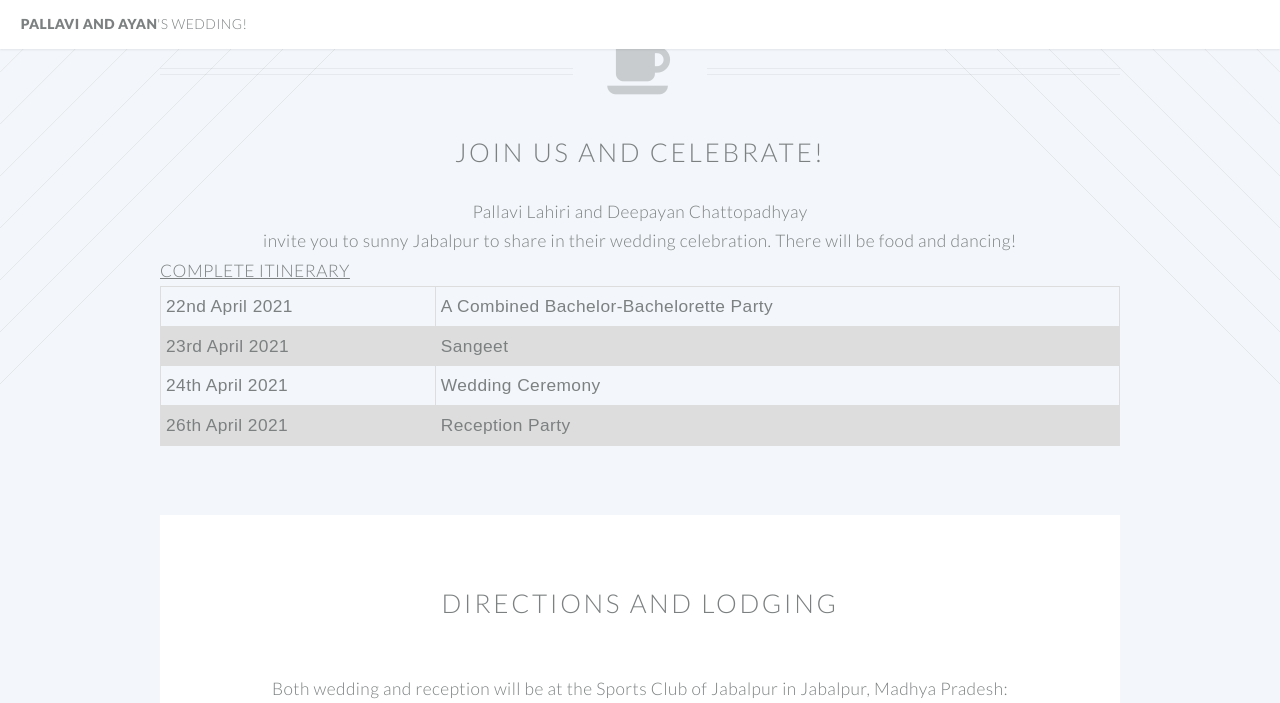
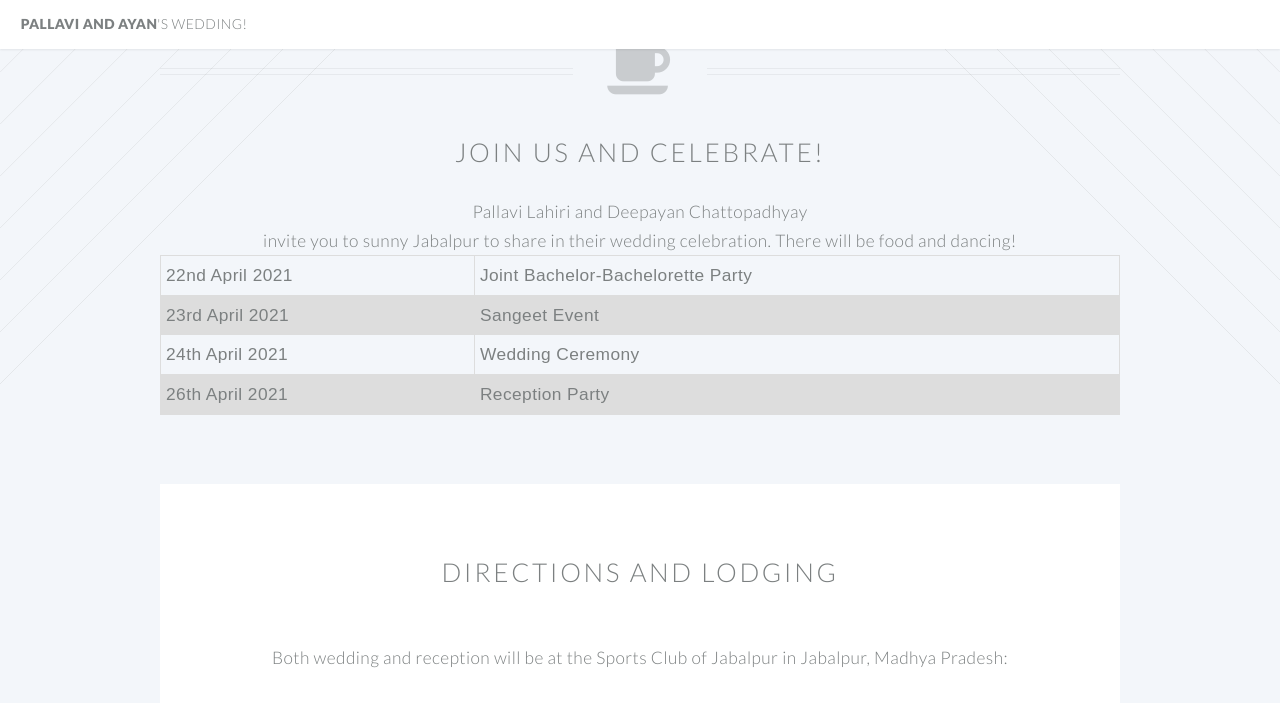
Before and after one commit to deepayanchattopadhyay/test, a Jekyll site: the page built from index.html, in a window 1280 px wide and 900 px high, scrolled down 727 px, cut to the strip 0-703 px from the top of the window. Built offline with Jekyll 4.4.1, drawn with Linux system fonts in a browser that asks for light colours.

Commit message:
RSVP added

```diff
--- a/index.html
+++ b/index.html
@@ -46,8 +46,7 @@
 						}
 
 						</style>
-						<td style="width:427px;">
-						<h4><u>Complete Itinerary</u></h4>
+
 						<style>
 
 						table {
@@ -72,11 +71,11 @@
 							<table>
 							  <tr>
 								<td>22nd April 2021</td>
-								<td>A Combined Bachelor-Bachelorette Party</td>
+								<td>Joint Bachelor-Bachelorette Party</td>
 							  </tr>
 							  <tr>
 								<td>23rd April 2021</td>
-								<td>Sangeet</td>
+								<td>Sangeet Event</td>
 							  </tr>
 							  <tr>
 								<td>24th April 2021</td>
@@ -109,7 +108,7 @@
 
 						</section>
 
-						<!-- Three -->
+						<!-- Four -->
 						<section class="wrapper style3 container special">
 
 						<iframe src="https://docs.google.com/forms/d/e/1FAIpQLSc4VtEy_XqbwSsyTmBM_0Jk8sBJ-rsjd3CeBjdRYgjD9iYr7A/viewform?embedded=true" width="640" height="794" frameborder="0" marginheight="0" marginwidth="0">Loading…</iframe>
```
